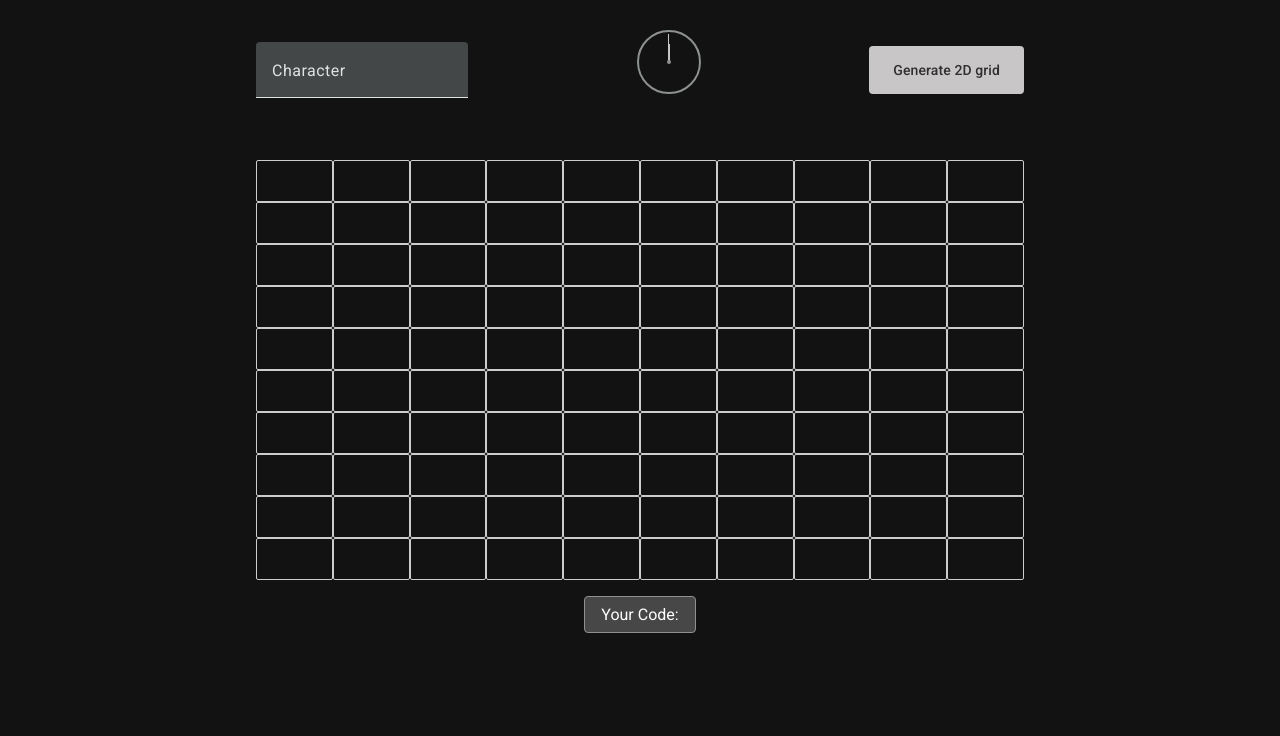
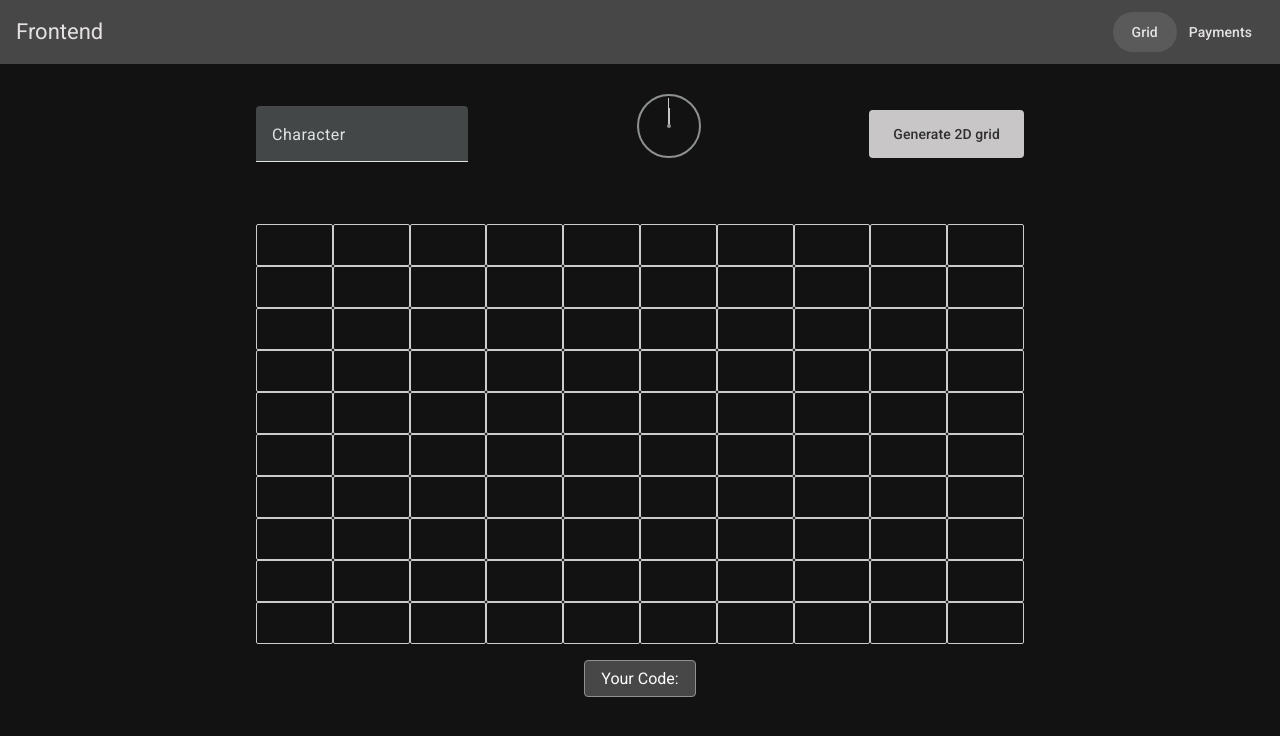
Before and after one commit to pedrofalcaokk/full-stack-exercise-1, an Angular app in the folder frontend/: page / in a window 1280 px wide. Shown: the top 736 px of the page. Built offline with nearby package versions, Linux system fonts and the light colour scheme; no server answers.

Commit message:
make each component it's separate page and add navigation

```diff
--- a/frontend/src/app/app.component.html
+++ b/frontend/src/app/app.component.html
@@ -1,3 +1,8 @@
-<app-grid></app-grid>
+<mat-toolbar class="nav-bar">
+    <span>Frontend</span>
+    <span class="spacer"></span>
+    <button mat-button routerLink="/" routerLinkActive="active">Grid</button>
+    <button mat-button routerLink="/payments" routerLinkActive="active">Payments</button>
+</mat-toolbar>
 
-<router-outlet />
+<router-outlet></router-outlet>
--- a/frontend/src/app/app.component.scss
+++ b/frontend/src/app/app.component.scss
@@ -0,0 +1,13 @@
+.spacer {
+    flex: 1 1 auto;
+}
+
+.mat-toolbar {
+    .active {
+        background-color: rgba(255, 255, 255, 0.1);
+    }
+}
+
+.nav-bar {
+    background-color: var(--mat-sys-primary-container);
+}
--- a/frontend/src/app/app.routes.ts
+++ b/frontend/src/app/app.routes.ts
@@ -1,3 +1,8 @@
 import { Routes } from '@angular/router';
+import { GridComponent } from './components/grid/grid.component';
+import { PaymentsComponent } from './components/payments/payments.component';
 
-export const routes: Routes = [];
+export const routes: Routes = [
+    { path: '', component: GridComponent },
+    { path: 'payments', component: PaymentsComponent }
+];
```
Also changed, not shown: frontend/src/app/app.component.ts (+5 -4 lines).
